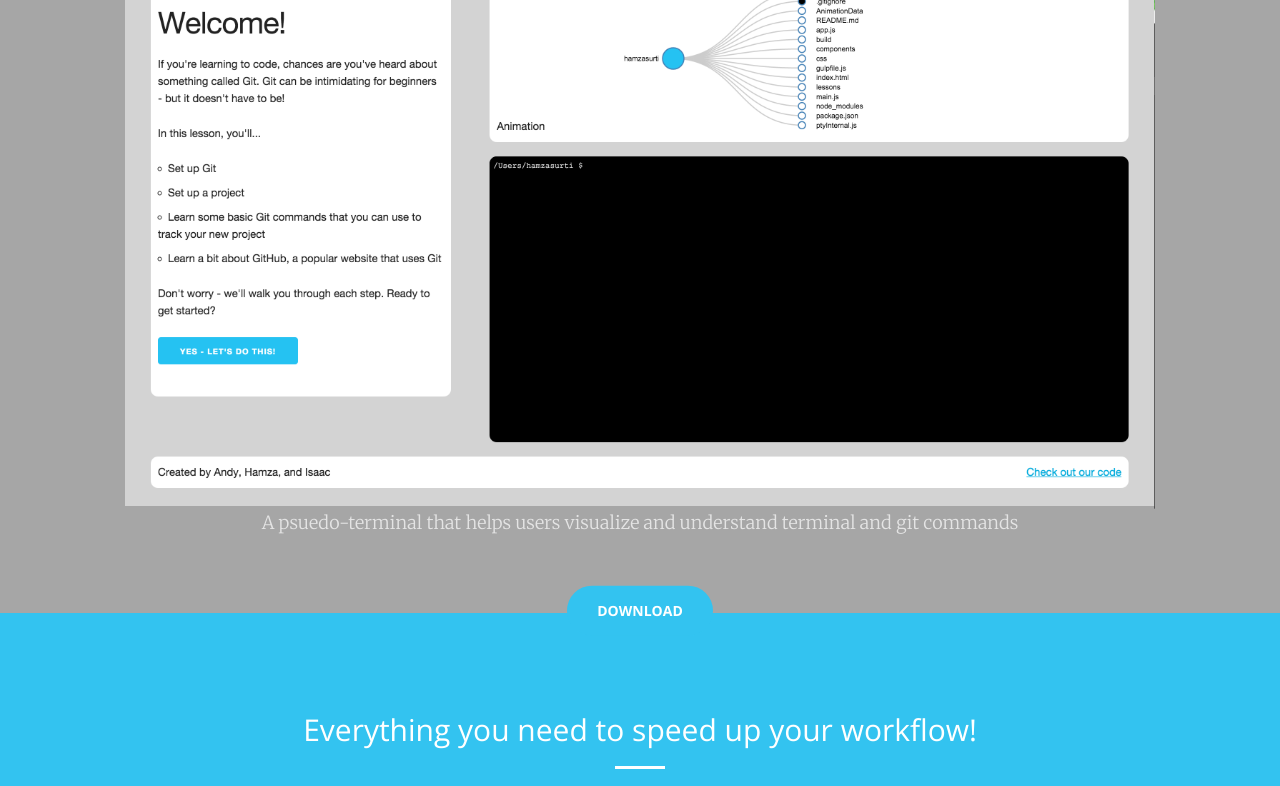
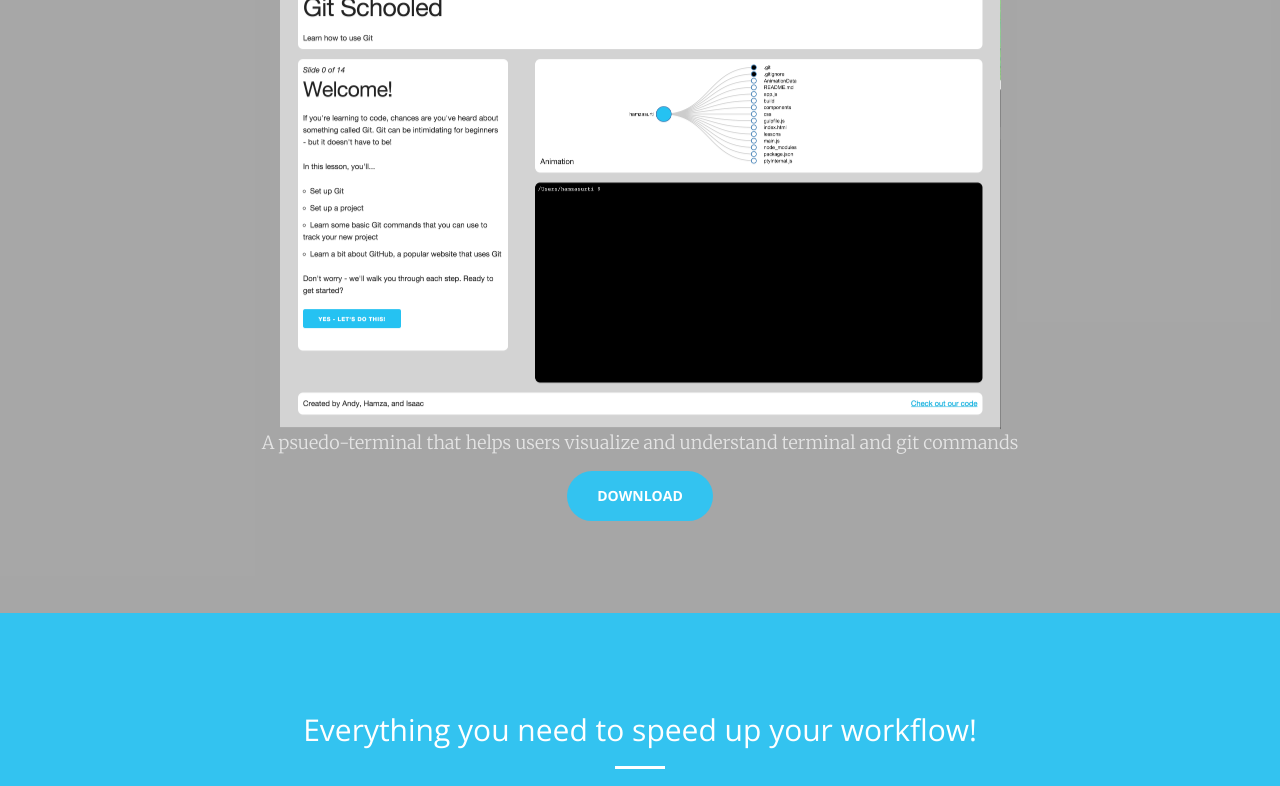
Before and after one commit to GitSchooled/GitSchooled.github.io, a website: page index.html in a window 1280 px wide. Shown: the part 187-973 px from the top of the page. Drawn offline with nearby package versions, Linux system fonts and the light colour scheme.

Commit message:
minor changes with header

```diff
--- a/less/creative.less
+++ b/less/creative.less
@@ -184,13 +184,13 @@ header {
 
               height: auto;
 
-              max-width: 100%;
+              max-width: 70%;
             }
             p {
                 font-weight: 300;
                 color: fade(white, 70%);
                 font-size: 16px;
-                margin-bottom: 50px;
+                margin-bottom: 15px;
             }
         }
     }
```
Also changed, not shown: css/creative.css.
